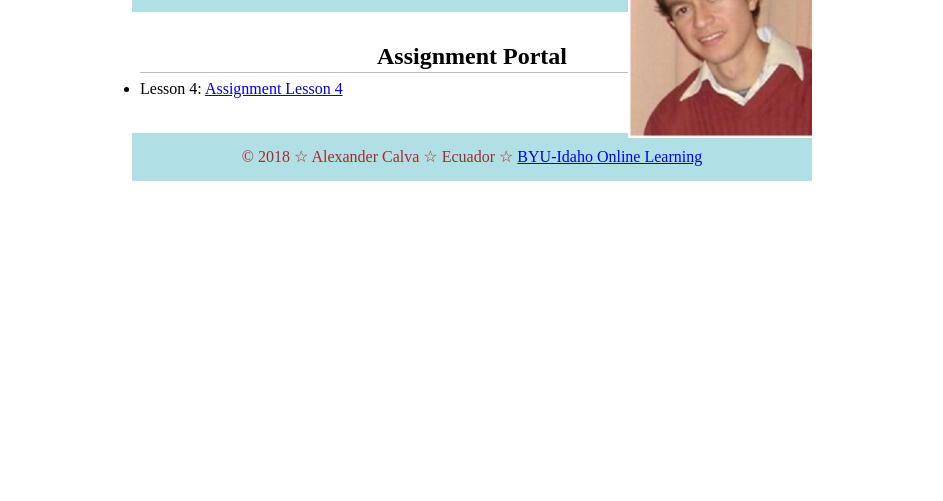
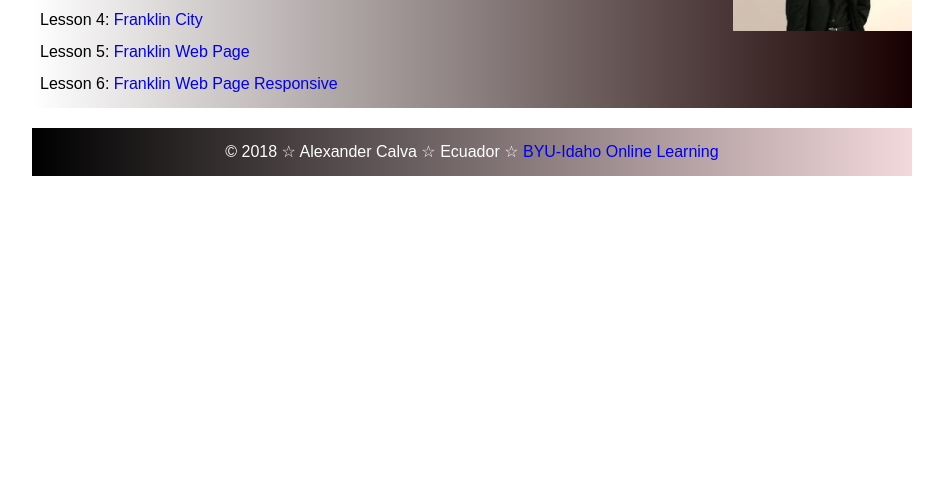
Before and after one commit to alexandercalva/alexandercalva.github.io, a plain HTML site: page index.html in a window 1280 px wide. Shown: the part 399-900 px from the top of the page, without its empty margins (168-1111 px from the left). After the commit the page ends 800 px from the top, so only its background shows below. Drawn offline with Linux system fonts and the light colour scheme; files that its build step writes are made by us from their sources.

Commit message:
update
index

```diff
--- a/index.html
+++ b/index.html
@@ -11,7 +11,7 @@
     <body>
         <header>
           <h1>Alexander Calva</h1>
-            <img src="images/foto-perfil.jpg"  alt="profile picture">
+            <img src="images/perfil.jpg"  alt="profile picture">
         </header>
         <nav>
          <!-- This place is reserved for a future menu -->
@@ -19,8 +19,11 @@
         <main>
          <h2>Assignment Portal</h2>
             <ul>
-                <li>Lesson 4: <a href="https://github.com/alexandercalva/alexandercalva.github.io/blob/master/Assignments/Lesson4/franklin-4.html">Assignment Lesson 4</a></li>
 
+                <li>Lesson 3: <a href="Assignments/Lesson3/fixedhtml.html">HTML Markup Validation Assignment</a></li>
+                <li>Lesson 4: <a href="Assignments/Lesson4/franklin-4.html">Franklin City</a></li>
+                <li>Lesson 5: <a href="Assignments/lesson-5/franklin-5.html">Franklin Web Page </a></li>
+                <li>Lesson 6: <a href="Assignments/Lesson6/franklin-4.html">Franklin Web Page Responsive</a></li>
             </ul>
         </main>
         <footer>
--- a/styles/main.css
+++ b/styles/main.css
@@ -5,10 +5,11 @@
 
 * {
     margin:auto;
-    padding: 0;
+    padding: 0px ;
+
 }
     nav {
-    background-color: #ad2100;
+    background-color: black;
 
   }
 
@@ -19,54 +20,72 @@
   .icon {
     height: 40px;
   }
-* { margin: auto; box-sizing: border-box; }
 
 body {
     max-width: 100%;
-    padding: 300px;
+    padding:200px;
     margin-right: auto;
     font-size: 16px;
     line-height: 32px;
-    font-family: /* Ubuntu, sans-serif */;
+    font-family:  Ubuntu, sans-serif;
     color: black;
+
 
 }
 
 h1 {
     font-size: /* x.xrem  (rem is a unit of measure) */;
-    color: /* #xxxxxx */;
+    background: black;
+    color: white;
 }
 
 h2 {
     font-size: /* x.xrem */;
     text-align: center;
+    font-family: verdana, sans-serif;
+    color:#601700;
 
-    border-bottom: 1px solid #bbb;
 }
 
 header, main, footer {
     margin: 1.25rem auto;
     padding: .5rem;
     max-width: 100%;
+     background: linear-gradient(to right, rgba(25,0,0,0), rgba(25,0,0,1));
 }
 
 header, footer, footer  {
     text-align: center;
-    background-color: powderblue;
-    color: brown;
+
+    color: white;
 }
 
 
 
 header img {
+
     position: absolute;
-    width: 184px;
-    height: auto;
-    float: right;
-    top: 320px;
-    right: 300px;
+    max-width: 14%;
+    right: 200px;
+    top: 287px;
+
+
+
+}
+
+main ul li a {
+        text-decoration: none;
+}
+
+main ul li {
+    list-style: none;
+}
+
+footer p a {
+    font-size: /* smaller */;
+   text-decoration: none;
 }
 
 footer {
-    font-size: /* smaller */;
+     background: linear-gradient(to left, #F3D9DC, black);
 }
```
Also changed, not shown: Assignments/lesson-5/images/Optimized-weather.jpg (added), Assignments/lesson-5/images/weather-ps.jpg (added), images/perfil.jpg (added).
